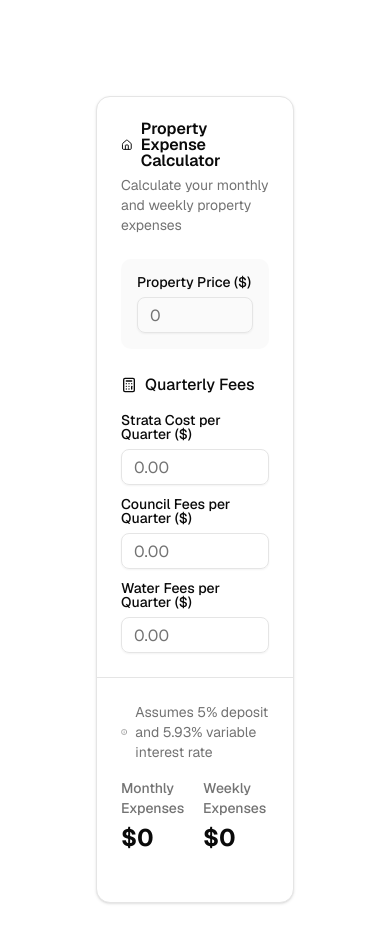
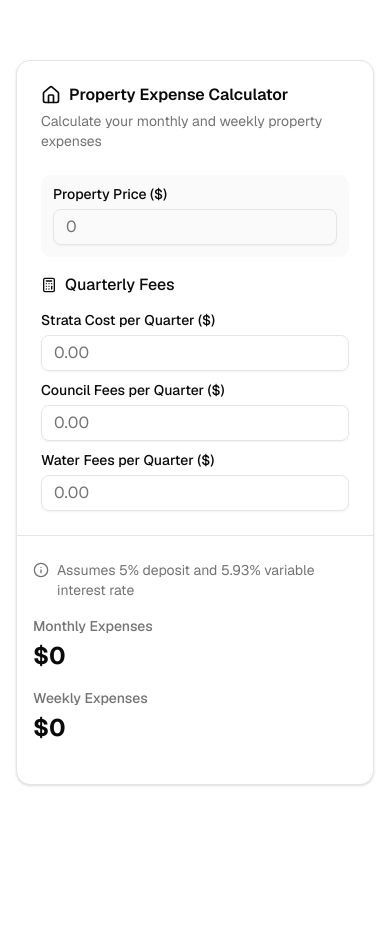
Before and after one commit to AdiRishi/simple-expense-calculator, a Next.js app: page / in a window 390 px wide. Shown: the top 942 px of the page. After the commit the page ends 844 px from the top, so only its background shows below. Built offline with nearby package versions, Linux system fonts and the light colour scheme.

Commit message:
Fix styling

```diff
--- a/src/app/page.tsx
+++ b/src/app/page.tsx
@@ -2,7 +2,7 @@ import ExpenseCalculator from '@/components/expense-calculator';
 
 export default function Home() {
   return (
-    <div className="flex min-h-screen flex-col items-center justify-center p-24 font-[family-name:var(--font-geist-sans)]">
+    <div className="flex min-h-screen flex-col items-center justify-center p-4 font-[family-name:var(--font-geist-sans)] sm:p-8 md:p-24">
       <ExpenseCalculator />
     </div>
   );
--- a/src/components/expense-calculator.tsx
+++ b/src/components/expense-calculator.tsx
@@ -83,9 +83,9 @@ export default function ExpenseCalculator() {
         </CardTitle>
         <CardDescription>Calculate your monthly and weekly property expenses</CardDescription>
       </CardHeader>
-      <CardContent className="space-y-6">
+      <CardContent className="space-y-4 sm:space-y-6">
         {/* Property Price Section */}
-        <div className="bg-muted/50 space-y-4 rounded-lg p-4">
+        <div className="bg-muted/50 space-y-4 rounded-lg p-3 sm:p-4">
           <div className="space-y-2">
             <Label htmlFor="property-price">Property Price ($)</Label>
             <Input
@@ -99,7 +99,7 @@ export default function ExpenseCalculator() {
           </div>
 
           {propertyPrice > 0 && (
-            <div className="grid grid-cols-2 gap-4 text-sm">
+            <div className="grid grid-cols-1 gap-4 text-sm sm:grid-cols-2">
               <div>
                 <p className="text-muted-foreground">Deposit ({depositPercentage}%)</p>
                 <p className="font-medium">${(propertyPrice * 0.05).toLocaleString()}</p>
@@ -179,13 +179,13 @@ export default function ExpenseCalculator() {
         </div>
       </CardContent>
 
-      <CardFooter className="flex flex-col space-y-4 border-t p-6">
-        <div className="text-muted-foreground flex items-center gap-2 text-sm">
-          <Info className="h-4 w-4" />
+      <CardFooter className="flex flex-col space-y-4 border-t p-4 sm:p-6">
+        <div className="text-muted-foreground flex items-start gap-2 text-sm">
+          <Info className="mt-0.5 h-4 w-4 flex-shrink-0" />
           <span>Assumes 5% deposit and {interestRate}% variable interest rate</span>
         </div>
 
-        <div className="grid w-full grid-cols-2 gap-4">
+        <div className="grid w-full grid-cols-1 gap-4 sm:grid-cols-2">
           <div className="space-y-1">
             <p className="text-muted-foreground text-sm font-medium">Monthly Expenses</p>
             <p className="text-2xl font-bold">${Math.round(monthlyTotal).toLocaleString()}</p>
```
Also changed, not shown: 1 other file (tests, documents, lock files or other folders).
